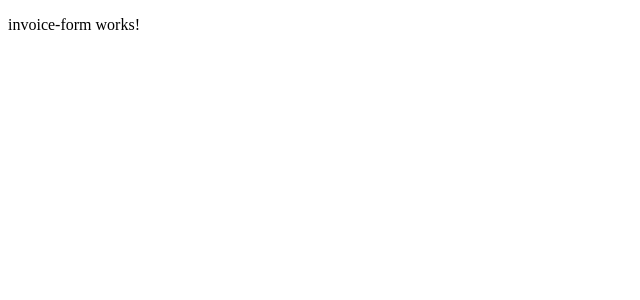
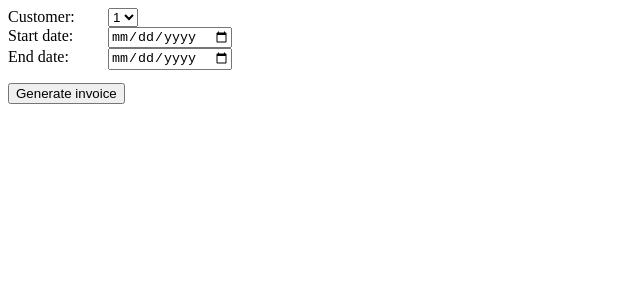
Before and after one commit to davilima6/invoice-calculator, an Angular app: page / in a window 1280 px wide. Shown: the top 300 px of the page, without its empty margins (0-640 px from the left). Built offline with nearby package versions, Linux system fonts and the light colour scheme.

Commit message:
Add initial fields structure to invoice form component

```diff
--- a/src/app/invoice-form/invoice-form.component.html
+++ b/src/app/invoice-form/invoice-form.component.html
@@ -1,3 +1,23 @@
-<p>
-  invoice-form works!
-</p>
+<form class="invoice-form">
+  <div class="form-group">
+    <label for="customer" class="label">Customer: </label>
+    <select id="customer" name="customer" class="form-control">
+      <option>1</option>
+      <option>2</option>
+    </select>
+  </div>
+
+  <div class="form-group">
+    <label for="start" title="(inclusive)" class="label">Start date: </label>
+    <input type="date" id="start" name="start">
+  </div>
+
+  <div class="form-group">
+    <label for="end" title="(inclusive)" class="label">End date: </label>
+    <input type="date" id="end" name="end">
+  </div>
+
+  <div class="form-group">
+    <button type="submit" class="button">Generate invoice</button>
+  </div>
+</form>
--- a/src/app/invoice-form/invoice-form.component.scss
+++ b/src/app/invoice-form/invoice-form.component.scss
@@ -0,0 +1,9 @@
+.form-group {
+    .label {
+        display: inline-block;
+        width: 100px;
+    }
+    .button {
+        margin-top: 1em;
+    }
+}
```
